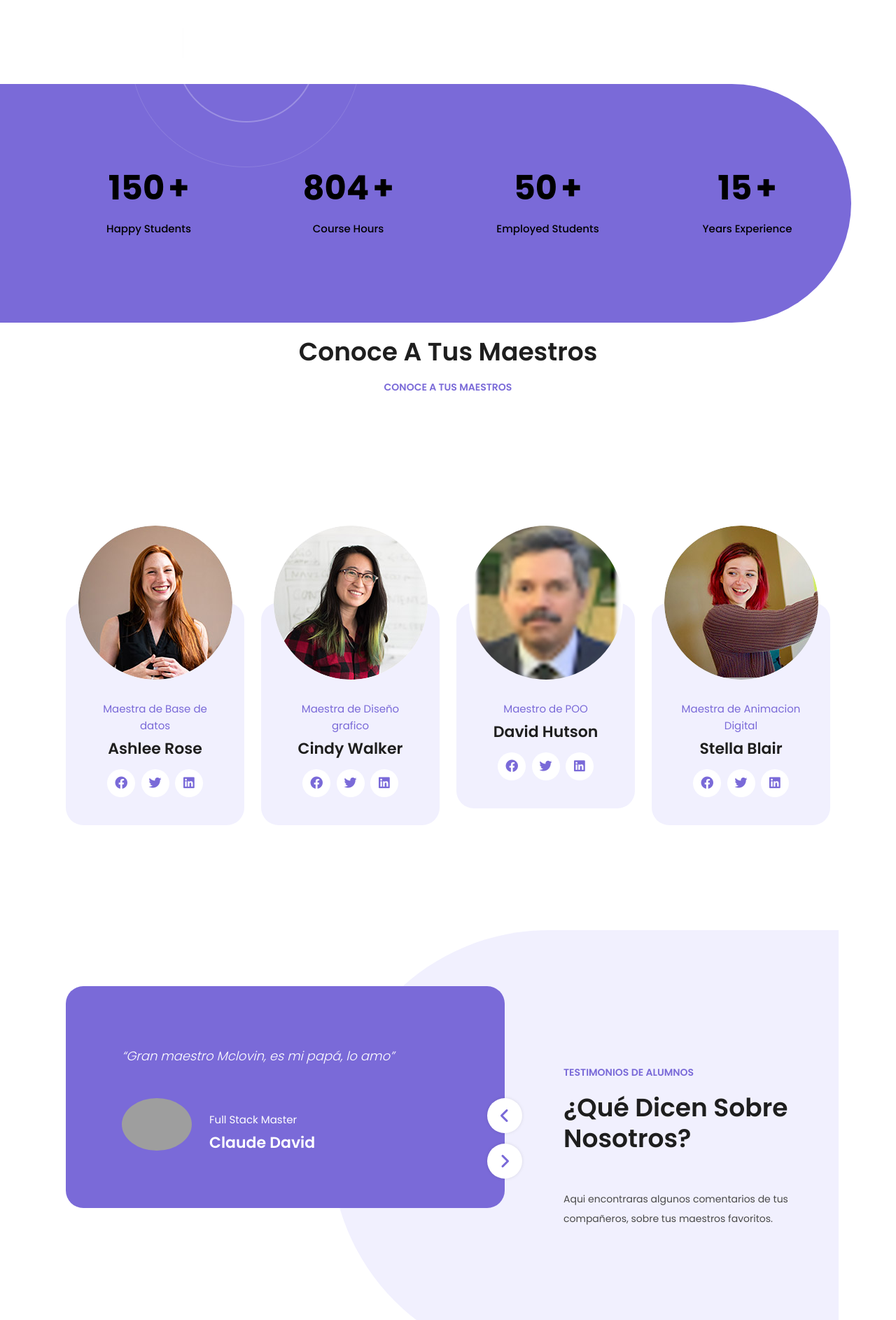
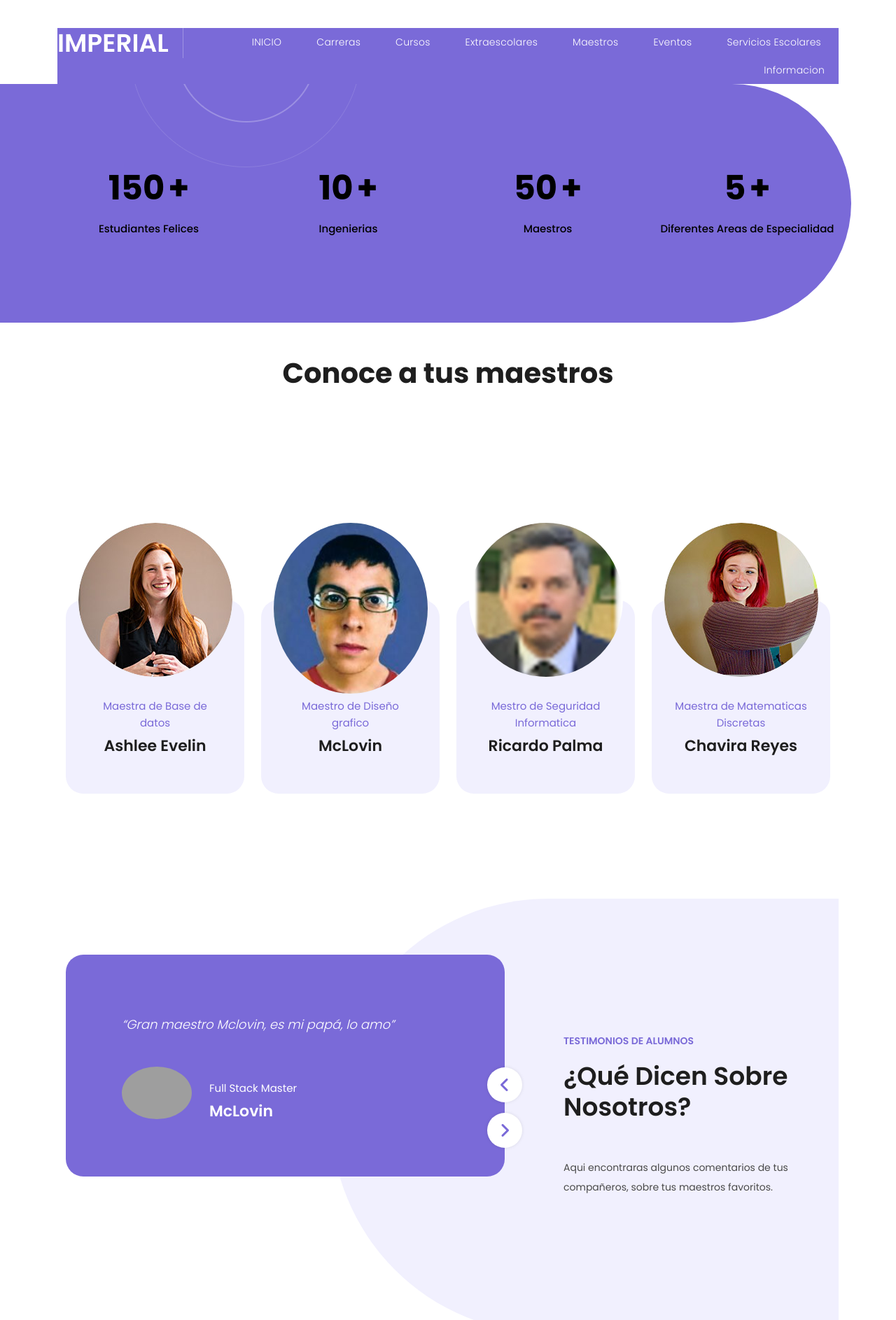
Before and after one commit to alexis-guerra/Imperial, a PHP site: page /maestros.php in a window 1280 px wide. Shown: the top 1886 px of the page at 70% size. Run offline with PHP 8.4, Linux system fonts and the light colour scheme; grey boxes are pictures that could not be loaded.

Commit message:
Movimientos del estilo 19/11
Cambios en los problemas de los estilos

```diff
--- a/TEMPLATE/Cabecera.php
+++ b/TEMPLATE/Cabecera.php
@@ -5,7 +5,6 @@
 
     <meta charset="utf-8">
     <meta name="viewport" content="width=device-width, initial-scale=1, shrink-to-fit=no">
-    <link href="https://fonts.googleapis.com/css2?family=Poppins:wght@100;200;300;400;500;600;700;800;900&display=swap" rel="stylesheet">
 
     <title>IMPERIAL</title>
 
@@ -19,6 +18,8 @@
     <link rel="stylesheet" href="assets/css/owl.css">
     <link rel="stylesheet" href="assets/css/animate.css">
     <link rel="stylesheet"href="https://unpkg.com/swiper@7/swiper-bundle.min.css"/>
+    <link rel="stylesheet" href="assets\css\newstyless.css">
+    <link href="https://fonts.googleapis.com/css2?family=Poppins:wght@100;200;300;400;500;600;700;800;900&display=swap" rel="stylesheet">
 <!--
 
 
--- a/assets/css/templatemo-scholar.css
+++ b/assets/css/templatemo-scholar.css
@@ -313,7 +313,7 @@ Header Style
 }
 
 .header-area .main-nav {
-  background: transparent;
+  background: #7a6ad8;
   display: flex
 }
 
@@ -675,16 +675,17 @@ Banner Style
 }
 
 .main-banner .item-1 {
-  background-image: url(../images/banner-item-01.jpg);
+  background-image: url(assets/images/banner-item-02.jpg);
 }
 
 .main-banner .item-2 {
-  background-image: url(../images/banner-item-02.jpg);
+  background-image: url();
 }
 
 .main-banner .item-3 {
-  background-image: url(../images/banner-item-03.jpg);
-}
+  background-image: url();
+}
+
 
 .main-banner .item {
   background-repeat: no-repeat;
@@ -858,7 +859,7 @@ About Style
 .about-us {
   position: relative;
   padding: 0px;
-  margin-top: 130px;
+  margin-top: 180px;
 }
 
 .about-us:before {
@@ -953,7 +954,7 @@ Courses Style
 */
 
 .courses {
-  margin-top: 160px;
+  margin-top: 105px;
 }
 
 .event_filter {
@@ -1191,8 +1192,8 @@ Team Style
 }
 
 .team-member .main-content ul li a {
-  background-color: #fff;
-  color: #7a6ad8;
+  background-color: #7a6ad8;
+  color: #fff;
   display: inline-block;
   text-align: center;
   line-height: 40px;
@@ -1414,7 +1415,7 @@ Contact Style
 */
 
 .contact-us {
-  margin-top: 80px;
+  margin-top: 110px;
   position: relative;
   padding: 50px 0px;
 }
--- a/carreras.php
+++ b/carreras.php
@@ -1,11 +1,10 @@
 <?php include("template/cabecera.php");?>
-
-<div class="main-banner" id="top">
+<div class="main-banner">
   <div class="container">
     <div class="row">
       <div class="col-lg-12">
         <div class="owl-carousel owl-banner">
-          <div class= "item">
+          <div class= "item item-1">
             <div class="header-text">
               <span class="category">Ingenieria Informatica</span>
               <h2></h2>
--- a/maestros.php
+++ b/maestros.php
@@ -1,29 +1,6 @@
 <?php include("template/cabecera.php");?>
 
-<!DOCTYPE html>
-<html lang="en">
-
-  <head>
-
-    <meta charset="utf-8">
-    <meta name="viewport" content="width=device-width, initial-scale=1, shrink-to-fit=no">
-    <link href="https://fonts.googleapis.com/css2?family=Poppins:wght@100;200;300;400;500;600;700;800;900&display=swap" rel="stylesheet">
-
-    <title>Scholar - Online School HTML5 Template</title>
-
-    <!-- Bootstrap core CSS -->
-    <link href="vendor/bootstrap/css/bootstrap.min.css" rel="stylesheet">
-
-
-    <!-- Additional CSS Files -->
-    <link rel="stylesheet" href="assets/css/fontawesome.css">
-    <link rel="stylesheet" href="assets/css/templatemo-scholar.css">
-    <link rel="stylesheet" href="assets/css/owl.css">
-    <link rel="stylesheet" href="assets/css/animate.css">
-    <link rel="stylesheet"href="https://unpkg.com/swiper@7/swiper-bundle.min.css"/>
-
-
-    <div class="section fun-facts">
+  <div class="section fun-facts">
     <div class="container">
       <div class="row">
         <div class="col-lg-12">
@@ -32,25 +9,25 @@
               <div class="col-lg-3 col-md-6">
                 <div class="counter">
                   <h2 class="timer count-title count-number" data-to="150" data-speed="1000"></h2>
-                   <p class="count-text ">Happy Students</p>
+                   <p class="count-text ">Estudiantes Felices</p>
                 </div>
               </div>
               <div class="col-lg-3 col-md-6">
                 <div class="counter">
-                  <h2 class="timer count-title count-number" data-to="804" data-speed="1000"></h2>
-                  <p class="count-text ">Course Hours</p>
+                  <h2 class="timer count-title count-number" data-to="10" data-speed="1000"></h2>
+                  <p class="count-text ">Ingenierias</p>
                 </div>
               </div>
               <div class="col-lg-3 col-md-6">
                 <div class="counter">
                   <h2 class="timer count-title count-number" data-to="50" data-speed="1000"></h2>
-                  <p class="count-text ">Employed Students</p>
+                  <p class="count-text ">Maestros</p>
                 </div>
               </div>
               <div class="col-lg-3 col-md-6">
                 <div class="counter end">
-                  <h2 class="timer count-title count-number" data-to="15" data-speed="1000"></h2>
-                  <p class="count-text ">Years Experience</p>
+                  <h2 class="timer count-title count-number" data-to="5" data-speed="1000"></h2>
+                  <p class="count-text ">Diferentes Areas de Especialidad</p>
                 </div>
               </div>
             </div>
@@ -64,8 +41,8 @@
       <div class="row">
         <div class="col-lg-12 text-center">
           <div class="section-heading">
-            <h2>Conoce a tus maestros</h2>
-            <h6>Conoce a tus maestros</h6>
+            <br><br>
+            <h1>Conoce a tus maestros</h1>
           </div>
         </div>
       </div>
@@ -78,26 +55,16 @@
             <div class="main-content">
               <img src="assets/images/member-01.jpg" alt="">
               <span class="category">Maestra de Base de datos</span>
-              <h4>Ashlee Rose</h4>
-              <ul class="social-icons">
-                <li><a href="#"><i class="fab fa-facebook"></i></a></li>
-                <li><a href="#"><i class="fab fa-twitter"></i></a></li>
-                <li><a href="#"><i class="fab fa-linkedin"></i></a></li>
-              </ul>
+              <h4>Ashlee Evelin</h4>
             </div>
           </div>
         </div>
         <div class="col-lg-3 col-md-6">
           <div class="team-member">
             <div class="main-content">
-              <img src="assets/images/member-02.jpg" alt="">
-              <span class="category">Maestra de Diseño grafico</span>
-              <h4>Cindy Walker</h4>
-              <ul class="social-icons">
-                <li><a href="#"><i class="fab fa-facebook"></i></a></li>
-                <li><a href="#"><i class="fab fa-twitter"></i></a></li>
-                <li><a href="#"><i class="fab fa-linkedin"></i></a></li>
-              </ul>
+              <img src="assets/images/mclovin.jpg.jpg" alt="">
+              <span class="category">Maestro de Diseño grafico</span>
+              <h4>McLovin</h4>
             </div>
           </div>
         </div>
@@ -105,13 +72,8 @@
           <div class="team-member">
             <div class="main-content">
               <img src="assets/images/member-03.jpg" alt="">
-              <span class="category">Maestro de POO</span>
-              <h4>David Hutson</h4>
-              <ul class="social-icons">
-                <li><a href="#"><i class="fab fa-facebook"></i></a></li>
-                <li><a href="#"><i class="fab fa-twitter"></i></a></li>
-                <li><a href="#"><i class="fab fa-linkedin"></i></a></li>
-              </ul>
+              <span class="category">Mestro de Seguridad Informatica</span>
+              <h4>Ricardo Palma</h4>
             </div>
           </div>
         </div>
@@ -119,13 +81,8 @@
           <div class="team-member">
             <div class="main-content">
               <img src="assets/images/member-04.jpg" alt="">
-              <span class="category">Maestra de Animacion Digital</span>
-              <h4>Stella Blair</h4>
-              <ul class="social-icons">
-                <li><a href="#"><i class="fab fa-facebook"></i></a></li>
-                <li><a href="#"><i class="fab fa-twitter"></i></a></li>
-                <li><a href="#"><i class="fab fa-linkedin"></i></a></li>
-              </ul>
+              <span class="category">Maestra de Matematicas Discretas</span>
+              <h4>Chavira Reyes</h4>
             </div>
           </div>
         </div>
@@ -143,7 +100,7 @@
               <div class="author">
                 <img src="assets/images/mclovin.jpg" alt="">
                 <span class="category">Full Stack Master</span>
-                <h4>Claude David</h4>
+                <h4>McLovin</h4>
               </div>
             </div>
             <div class="item">
@@ -185,4 +142,4 @@
   <script src="assets/js/counter.js"></script>
   <script src="assets/js/custom.js"></script>
 
-  <?php include("template/pie.php");?>
+<?php include("template/pie.php");?>
```
Also changed, not shown: cursos.php (+4 -6 lines), eventos.php (+5 -32 lines), extraescolares.php (+8 -30 lines), informacion.php (+2 -25 lines), servicios.php (+1 -23 lines), assets/images/Football_in_Bloomington,_Indiana,_1996.jpg (added), assets/images/atle.jpg (added), assets/images/bad-bunny-concierto_103.webp (added), assets/images/banner-item-01.jpg (deleted), assets/images/develop.webp (added), assets/images/hackathon.webp (added), assets/images/innova.jpg (added), assets/images/litera.jpg (added), assets/images/que-es-el-tkd-1200x900.jpg (added), 2 more files.
